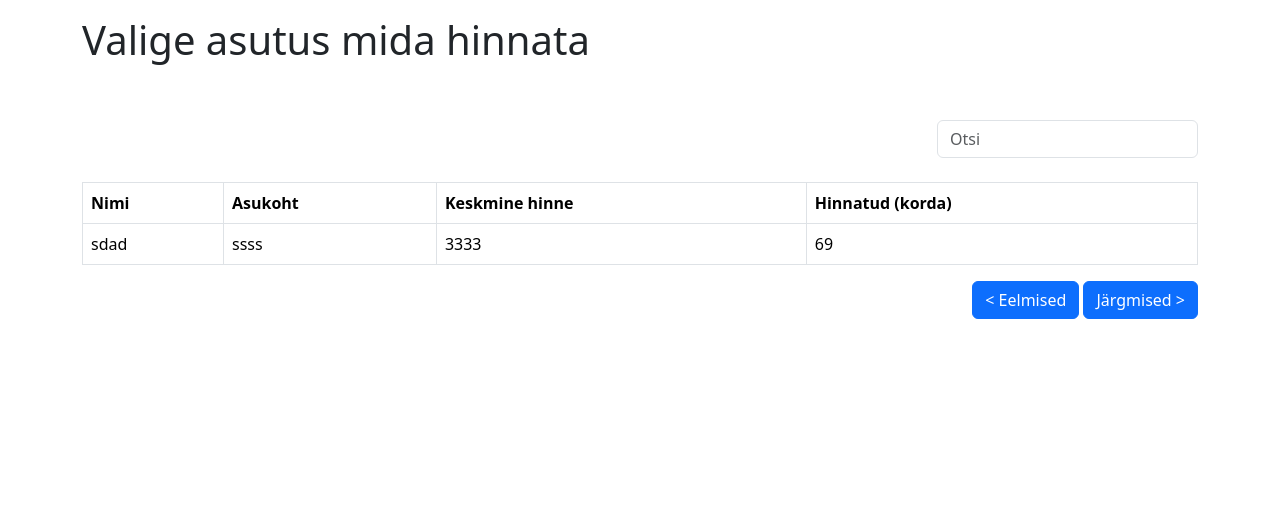
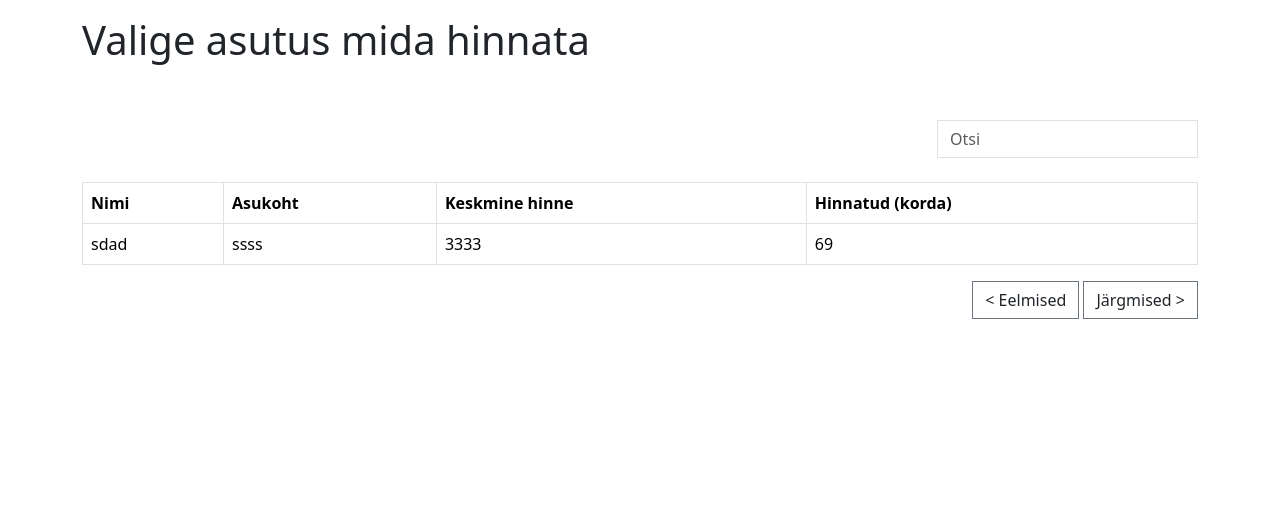
Before and after one commit to styrbbb/phpkohvik, a PHP site: page / in a window 1280 px wide. Shown: the top 518 px of the page. Run offline with PHP 8.4, Linux system fonts and the light colour scheme.

Commit message:
Tieto KT

```diff
--- a/index.php
+++ b/index.php
@@ -19,13 +19,13 @@
         <div class="row justify-content-end">
             <div class="col-3 text-right mt-5">
                 <form class="form-inline my-2 my-lg-0">
-                    <input class="form-control mr-sm-2" type="search" placeholder="Otsi" aria-label="Search">
+                    <input class="form-control mr-sm-2 rounded-0" type="search" placeholder="Otsi" aria-label="Search">
                 </form>
             </div>
         </div>
     </div>
     <div class="container table-container">
-        <table class="table table-bordered text-start  mt-1">
+        <table class="table table-bordered text-start rounded-0 mt-1">
             <thead>
                 <th scope="col">Nimi</th>
                 <th scope="col">Asukoht</th>
@@ -46,9 +46,8 @@
     <div class="container">
         <div class="row">
             <div class="col-12 d-flex justify-content-end">
-                <button class="btn btn-primary" id="prevPage">
-                    < Eelmised </button><a>&nbsp</a>
-                        <button class="btn btn-primary" id="nextPage"> Järgmised > </button>
+                <button class="btn btn-outline-secondary rounded-0 text-dark" id="prevPage"> < Eelmised </button><a>&nbsp</a>
+                <button class="btn btn-outline-secondary rounded-0 text-dark" id="nextPage"> Järgmised > </button>
             </div>
         </div>
     </div>
```
